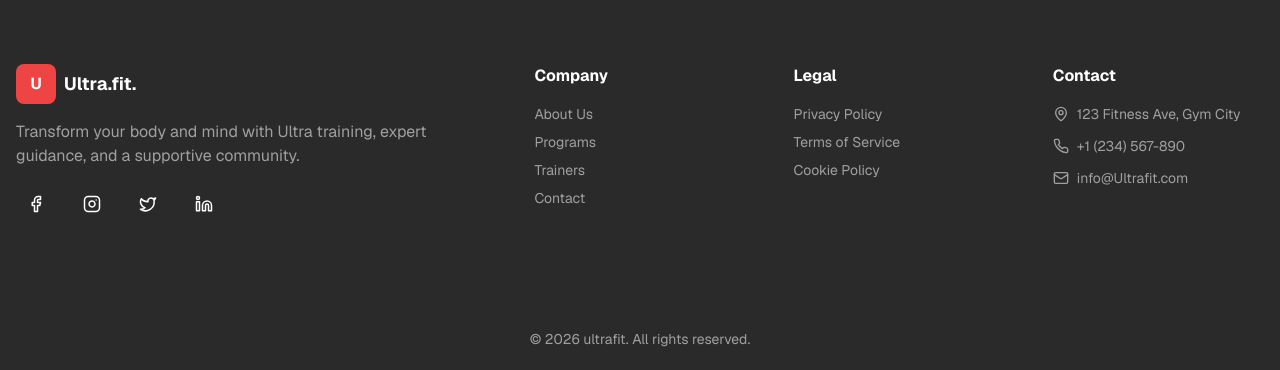
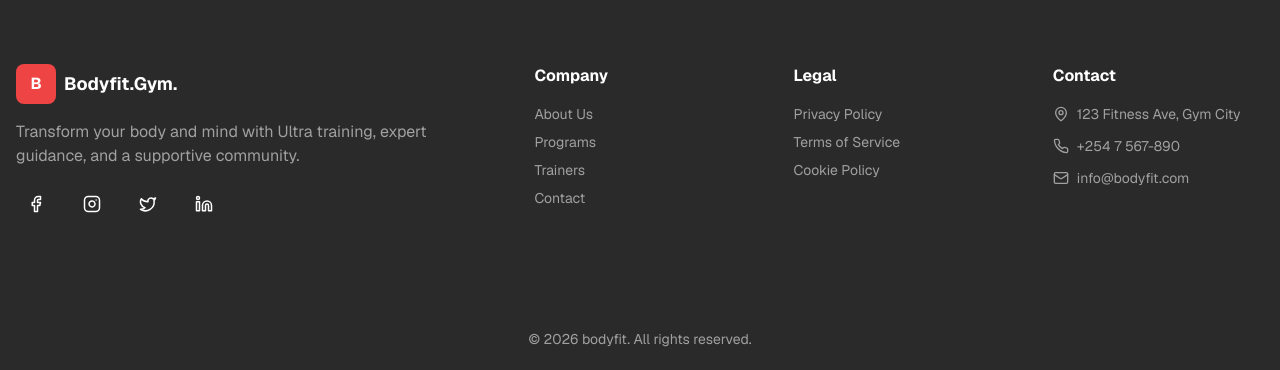
Before and after one commit to bonnie12-w/gym, a Next.js app: page / in a window 1280 px wide. Shown: the part 5349-5719 px from the top of the page. Built offline with nearby package versions, Linux system fonts and the light colour scheme.

Commit message:
Update footer.tsx

```diff
--- a/components/footer.tsx
+++ b/components/footer.tsx
@@ -13,9 +13,9 @@ export function Footer() {
           <div className="space-y-4 lg:col-span-2">
             <div className="flex items-center gap-2">
               <div className="flex h-10 w-10 items-center justify-center rounded-lg bg-accent">
-                <span className="font-bold text-accent-foreground">U</span>
+                <span className="font-bold text-accent-foreground">B</span>
               </div>
-              <span className="font-bold text-lg">Ultra.fit.</span>
+              <span className="font-bold text-lg">Bodyfit.Gym.</span>
             </div>
             <p className="text-muted-foreground">
               Transform your body and mind with Ultra training, expert guidance, and a supportive community.
@@ -102,16 +102,16 @@ export function Footer() {
               <li className="flex items-center gap-2 text-muted-foreground">
                 <Phone size={16} />
                 <Link href="tel:+1234567890" className="transition-colors hover:text-foreground">
-                  +1 (234) 567-890
+                  +254 7 567-890
                 </Link>
               </li>
               <li className="flex items-center gap-2 text-muted-foreground">
                 <Mail size={16} />
                 <Link
-                  href="mailto:info@Ultrafit.com"
+                  href="mailto:info@bodyfit.com"
                   className="transition-colors hover:text-foreground"
                 >
-                  info@Ultrafit.com
+                  info@bodyfit.com
                 </Link>
               </li>
             </ul>
@@ -122,7 +122,7 @@ export function Footer() {
       {/* Bottom Bar */}
       <div className="border-t border-border py-6">
         <div className="mx-auto max-w-7xl px-4 text-center text-sm text-muted-foreground">
-          <p>&copy; {currentYear} ultrafit. All rights reserved.</p>
+          <p>&copy; {currentYear} bodyfit. All rights reserved.</p>
         </div>
       </div>
     </footer>
```
